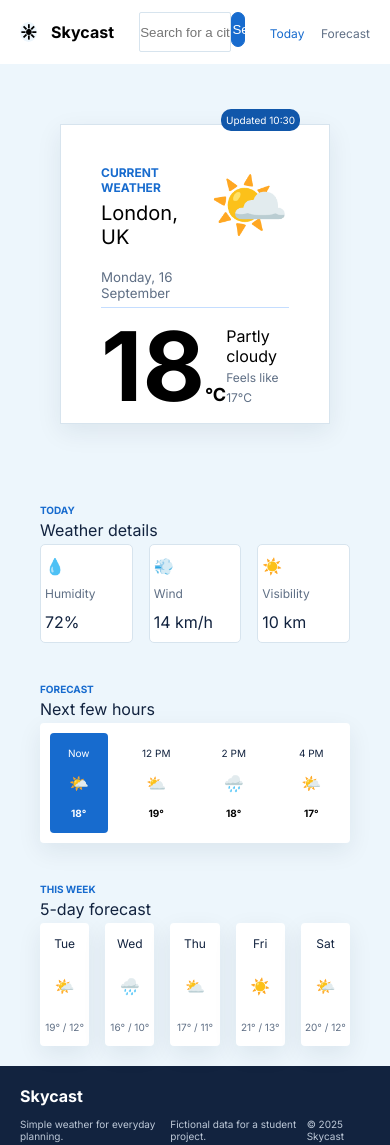
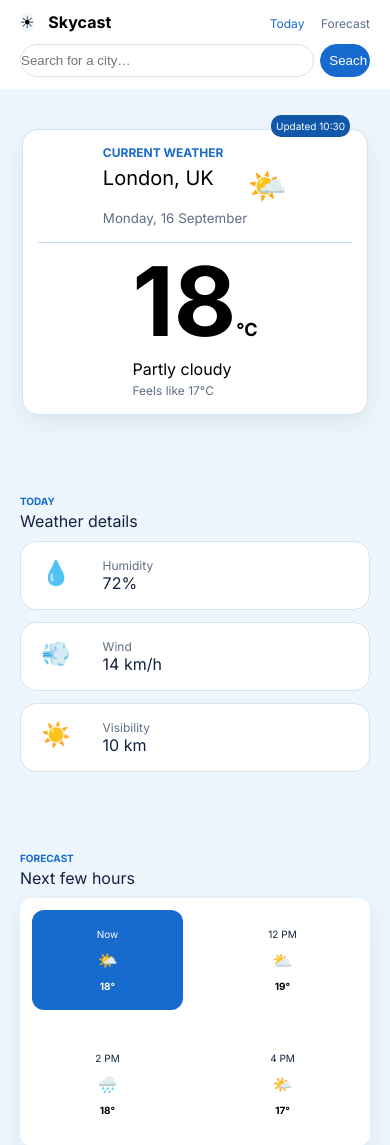
Before and after one commit to Salwa36S/weather-app, a plain HTML site: page index.html in a window 390 px wide. Shown: the top 1145 px of the page. Drawn offline with Linux system fonts and the light colour scheme; a web font is replaced by a local one.

Commit message:
Make the Weather App Responsive

```diff
--- a/index.html
+++ b/index.html
@@ -2,14 +2,10 @@
 <html lang="en">
 
 <head>
-    <style>
-        @import url('https://fonts.googleapis.com/css2?family=Edu+QLD+Hand:wght@400..700&family=Inter:ital,opsz,wght@0,14..32,100..900;1,14..32,100..900&family=Open+Sans:ital,wght@0,300..800;1,300..800&display=swap');
-    </style>
     <meta charset="UTF-8">
     <meta name="viewport" content="width=device-width, initial-scale=1.0">
     <title>whether</title>
     <link rel=" stylesheet" href="styles/reset.css">
-    <link rel=" stylesheet" href="styles/theme.css">
     <link rel=" stylesheet" href="styles/style.css">
 </head>
 
@@ -17,21 +13,21 @@
 
     <header class="header">
         <div class="logo">
+            <span>☀</span>
             <span>Skycast</span>
         </div>
         <form>
-            <label for="search"></label>
+
             <input type='text' id="search" placeholder="Search for a city…">
             <button type="submit">Seach</button>
         </form>
+
         <nav>
             <a href="">Today</a>
             <a href="">Forecast</a>
         </nav>
     </header>
     <main>
-
-
         <section class="curent-weather">
             <p class="update">Updated 10:30</p>
             <div class="curtop">
--- a/styles/style.css
+++ b/styles/style.css
@@ -9,30 +9,34 @@ body{
     justify-content: space-between;
     background-color: white;
     flex-wrap: nowrap;
-    column-gap: 10px;
     align-items: center;
-    gap:12px
+    gap:50px;
 }
 .logo{
+    display:flex;
+}
+.logo span:nth-of-type(2){
     font-size: 16px;
     font-weight: 700;
     flex-wrap: nowrap;
 }
-.logo span::before{
-    content: '☀';
+.logo span:nth-of-type(1){
+
     margin-right: 14px;
     background-color: #EDF6FC;
     border-radius: 50%;
+
 }
 form{
     flex: 1;
+    gap: 6px;
     display: flex;
-    justify-content: center;
+
 }
 .header input{
-    width: 70%;
-    height: 40px;
-    border-radius: 2px;
+    width: 100%;
+    min-width: 0;
+    border-radius: 20px;
     border: 1px solid #D7E4EE;
 
 }
@@ -43,10 +47,10 @@ form{
     color: transparent;
 }
 form button{
-width: 10%;
-height: 35px;
+min-width: 10%;
+padding: 8px;
 background-color:#176BCE ;
-border-radius: 20px;
+border-radius: 25px;
 border:1px solid #176BCE;
 color:white;
 cursor: pointer;
@@ -167,7 +171,7 @@ color: #5F6F85 ;
 }
 .today span{
    display: block;
-   padding-left: 4px ;
+   padding-left: 12px ;
 }
 .today div span:nth-child(2){
 color:#5F6F85;
@@ -186,7 +190,7 @@ font-size: 16px;
 .subtitle{
     font-size: 16px;
     color:#12233F;
-    margin: 4px 0px;
+    margin:  4px 0px 10px;
 }
 .Forecast{
     display: flex;
@@ -270,3 +274,128 @@ footer p{
     margin-top: 12px;
     font-size: 10px;
 }
+@media screen and (max-width:990px) {
+    .header{
+        flex-wrap: wrap;
+        gap: 12px;
+    }
+    form{
+        order: 2;
+        flex-basis: 100%;
+    }
+  .curent-weather{
+    height: auto;
+    margin: 40px 22px;
+  }
+.section{
+    padding: 40px 20px;
+}
+
+.fris , .second , .three{
+    height: auto;
+    padding: 40px 20px;
+}
+.today span{
+    padding-top: 6px;
+}
+.Forecast div {
+    height: 100%;
+    padding: 30px 40px;
+    gap: 10px;
+}
+.This-week div {
+height: 100%;
+padding: 30px 10px;
+    gap: 15px;
+    font-size: 2em;
+    border-radius: 16px;
+   gap: 25px;
+}
+}
+@media screen and (max-width:768px) {
+ main .update {
+        top: -14px;
+    right: 40px;
+ }
+.curent-weather{
+        height: auto;
+        margin: 40px 22px;
+        padding: 15px;
+        border-radius: 16px
+}
+.today{
+flex-direction: column;
+gap: 12px;
+}
+.today span{
+    padding:0 ;
+}
+.fris, .second, .three {
+   display: grid;
+   grid-template-columns: 20% 1fr;
+   padding: 16px 20px;
+   border-radius: 16px;
+   font-size: 1.5em;
+}
+.today span:nth-of-type(1){
+    grid-row: 1/3;
+    padding-left: 0;
+}
+.Forecast {
+    display: grid;
+    background-color: white;
+    box-shadow: 0px 8px 24px 0px #12233F14;
+    border-radius: 12px;
+    grid-template-columns: 50% 50%;
+}
+    .Forecast div {
+        width: auto;
+        height: 100px;
+        display: flex;
+        flex-direction: column;
+        justify-content:center;
+        align-items: center;
+        border-radius: 12px;
+        margin: 12px;
+    }
+.This-week{
+
+        flex-direction: column;
+        gap: 12px;
+}
+.This-week div{
+            height: 100%;
+        padding: 20px 0px;
+        flex-direction: row;
+
+        border-radius: 16px;
+
+        width: auto;
+
+        align-items: center;
+}
+.This-week div p:nth-last-of-type(2){
+    font-size: 50%;
+}
+.foot {
+    display: flex;
+    flex-direction: column;
+}
+}
+@media screen and (max-width:425px) {
+    .curtop {
+    display: flex;
+    align-items: center;
+    justify-content: center;
+    margin-bottom: 5%;
+}
+    .weather-img {
+    font-size: 2em;
+}
+.curbutt {
+align-items: center;
+    margin-top: 6px;
+    display: grid;
+    justify-content: center;}
+
+}
```
